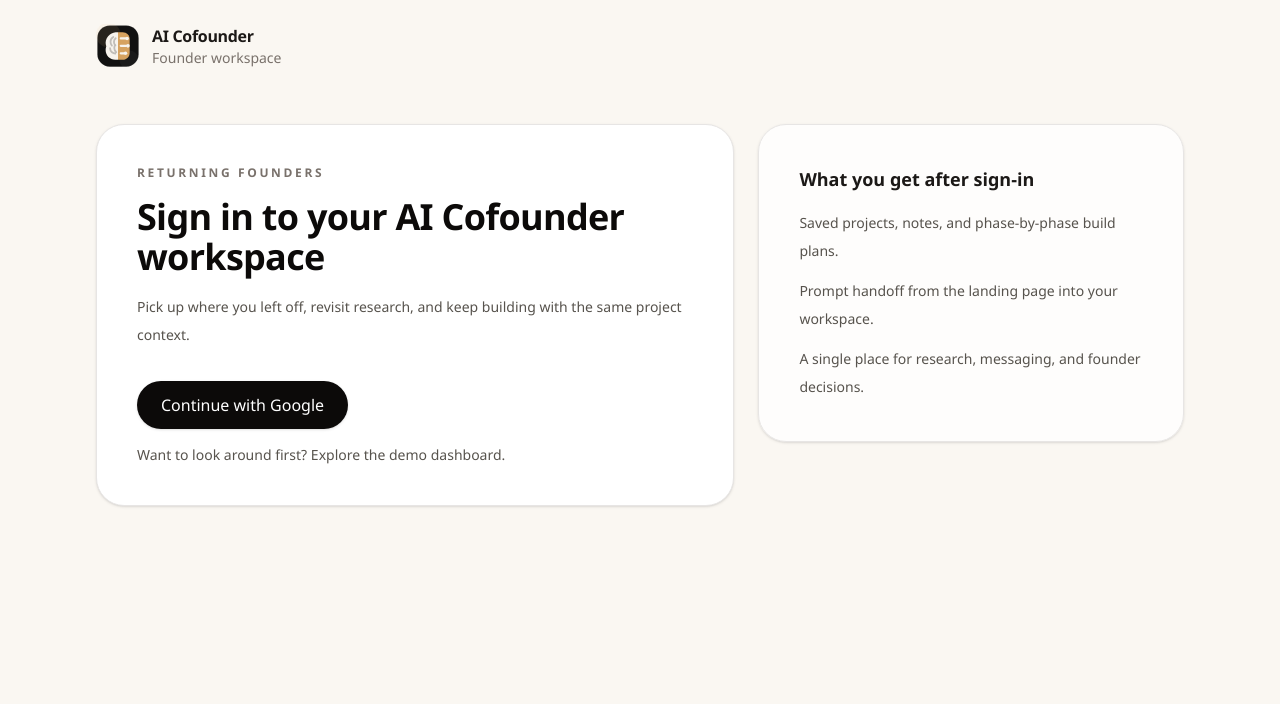
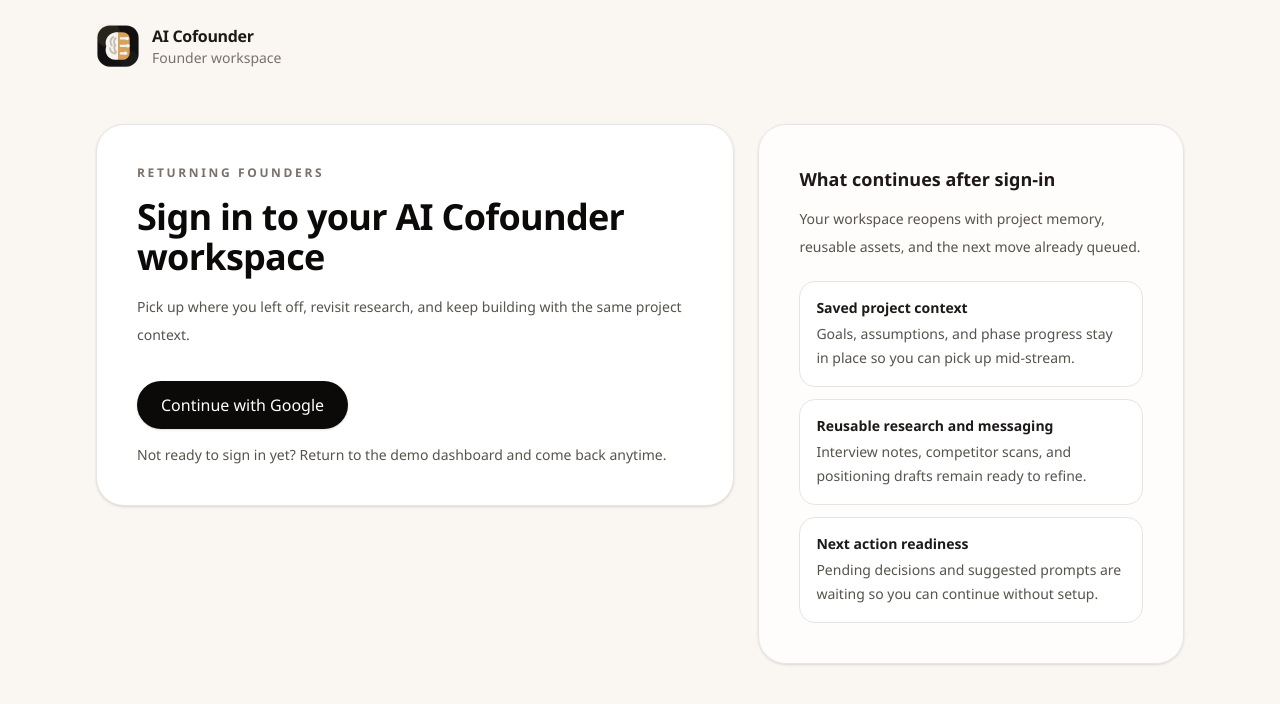
Before and after one commit to jianxux/aicofounder, a Next.js app: page /signin in a window 1280 px wide. Shown: the top 704 px of the page. Built offline with nearby package versions, Linux system fonts and the light colour scheme; no server answers.

Commit message:
feat: clarify sign-in workspace continuity
- Replace generic sign-in bullets with structured continuity cards
- Add reassurance copy for returning to the demo before auth
- Cover the new sign-in content in page tests

```diff
--- a/src/app/signin/page.tsx
+++ b/src/app/signin/page.tsx
@@ -54,21 +54,39 @@ export default async function SignInPage({ searchParams }: SignInPageProps) {
             />
           </div>
           <p className="mt-4 text-sm text-stone-600">
-            Want to look around first?{" "}
+            Not ready to sign in yet?{" "}
             <Link href="/dashboard" className="font-medium text-stone-900 underline decoration-stone-300 underline-offset-4 transition hover:decoration-stone-900">
-              Explore the demo dashboard
+              Return to the demo dashboard
             </Link>
-            .
+            {" "}and come back anytime.
           </p>
         </div>
 
         <aside className="rounded-[28px] border border-stone-200 bg-white/80 p-8 shadow-sm sm:p-10">
-          <h2 className="text-lg font-semibold text-stone-900">What you get after sign-in</h2>
-          <ul className="mt-4 space-y-3 text-sm leading-7 text-stone-600">
-            <li>Saved projects, notes, and phase-by-phase build plans.</li>
-            <li>Prompt handoff from the landing page into your workspace.</li>
-            <li>A single place for research, messaging, and founder decisions.</li>
-          </ul>
+          <h2 className="text-lg font-semibold text-stone-900">What continues after sign-in</h2>
+          <p className="mt-3 text-sm leading-7 text-stone-600">
+            Your workspace reopens with project memory, reusable assets, and the next move already queued.
+          </p>
+          <div className="mt-5 space-y-3" aria-label="Sign-in continuity details">
+            <article className="rounded-2xl border border-stone-200 bg-white p-4">
+              <h3 className="text-sm font-semibold text-stone-900">Saved project context</h3>
+              <p className="mt-1 text-sm leading-6 text-stone-600">
+                Goals, assumptions, and phase progress stay in place so you can pick up mid-stream.
+              </p>
+            </article>
+            <article className="rounded-2xl border border-stone-200 bg-white p-4">
+              <h3 className="text-sm font-semibold text-stone-900">Reusable research and messaging</h3>
+              <p className="mt-1 text-sm leading-6 text-stone-600">
+                Interview notes, competitor scans, and positioning drafts remain ready to refine.
+              </p>
+            </article>
+            <article className="rounded-2xl border border-stone-200 bg-white p-4">
+              <h3 className="text-sm font-semibold text-stone-900">Next action readiness</h3>
+              <p className="mt-1 text-sm leading-6 text-stone-600">
+                Pending decisions and suggested prompts are waiting so you can continue without setup.
+              </p>
+            </article>
+          </div>
         </aside>
       </section>
     </main>
```
Also changed, not shown: 1 other file (tests, documents, lock files or other folders).
